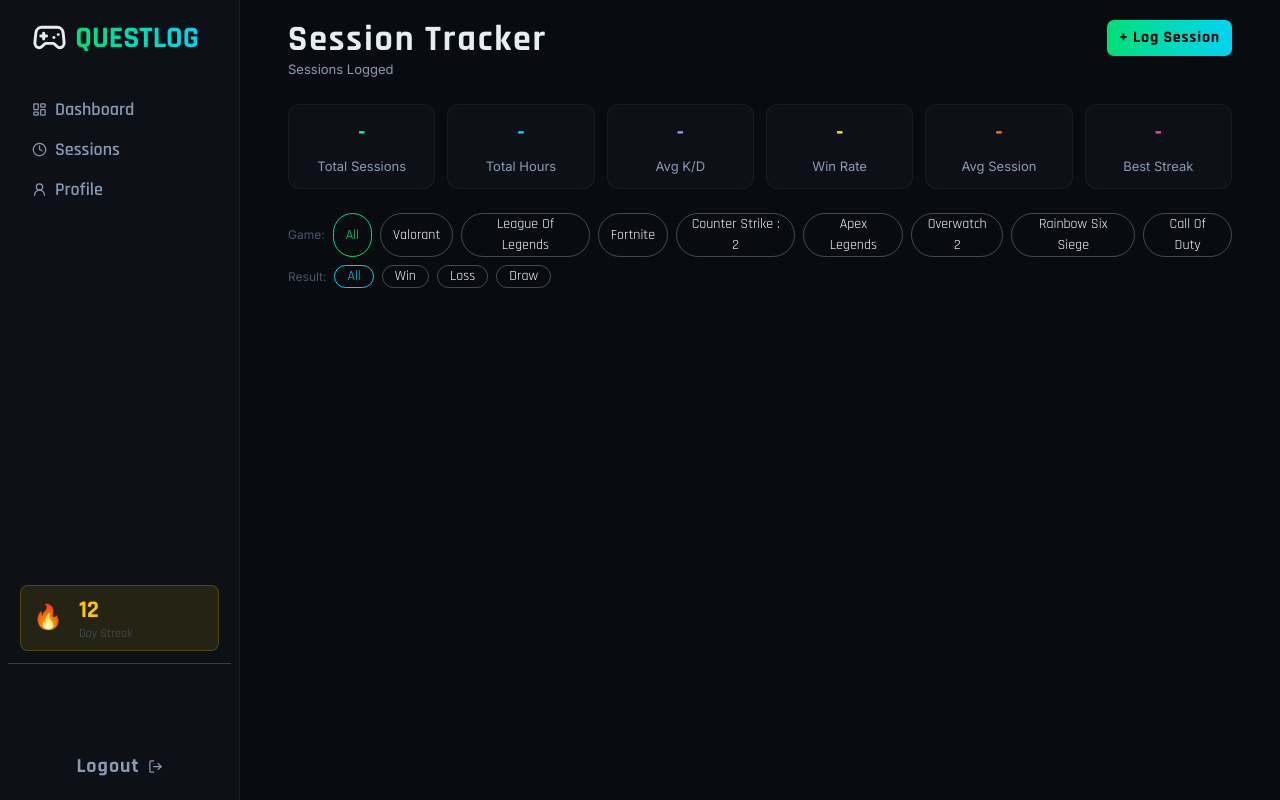
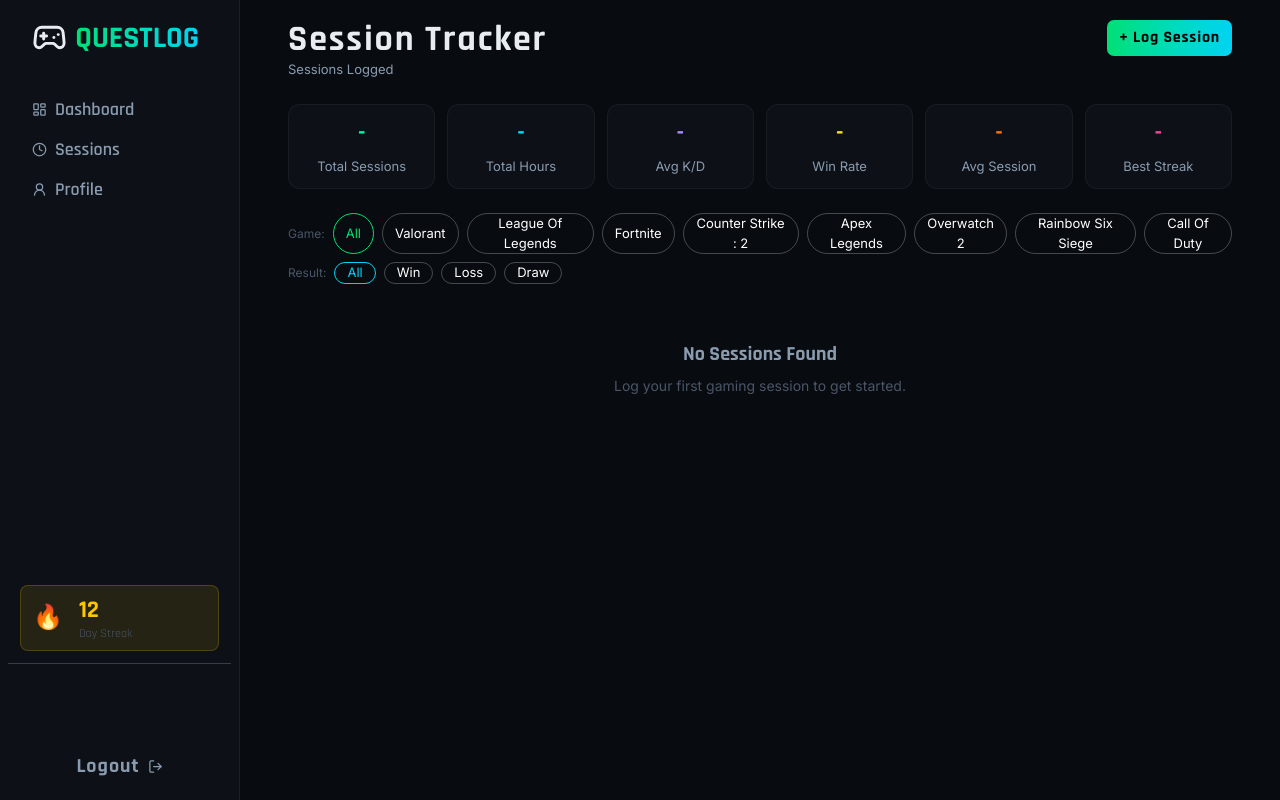
Before and after one commit to rahulg1310/progress-tracker, a React (Vite) app in the folder frontend/: page /sessions in a window 1280 px wide. Built offline with nearby package versions, Linux system fonts and the light colour scheme.

Commit message:
filter sessions

```diff
--- a/frontend/src/components/SessionContent.jsx
+++ b/frontend/src/components/SessionContent.jsx
@@ -152,6 +152,9 @@ const SessionContent = (props) => {
   const [result,setResult] = useState("All");
   const [sessionResult,setSessionResult] = useState("Win");
   const [mood,setMood] = useState("Focused");
+  const filteredSessions = sessions.filter(function(elem){
+    return ((selectedGame === 'All' || selectedGame===elem.game) && (result === 'All' || result===elem.result))
+  });
   return (
     <div className='w-full py-5 px-12 flex flex-col gap-6'>
       <div className='w-full flex justify-between'>
@@ -230,9 +233,19 @@ const SessionContent = (props) => {
       )}
       <div className='flex flex-col gap-2.5'>
         {
-          sessions.map(function(elem,idx){
+          filteredSessions.length === 0 ? (
+            <div className='p-8 text-center'>
+              <h1 className='font-bold text-xl text-[#8a9bb0]'>
+                No Sessions Found
+              </h1>
+              <p className='body text-sm text-[#4a5568] mt-2'>
+                Log your first gaming session to get started.
+              </p>
+            </div>
+          ) :
+          (filteredSessions.map(function(elem,idx){
             return <StatsCard key={idx} index={idx} game={elem.game} duration={elem.duration} kills={elem.kills} deaths={elem.deaths} assists={elem.assists} ratio={elem.ratio} rankBefore={elem.rankBefore} rankAfter={elem.rankAfter} result={elem.result} date={elem.date} mood={elem.mood} deleteSession={deleteSession} />
-          })
+          }))
         }
       </div>
     </div>
--- a/frontend/src/index.css
+++ b/frontend/src/index.css
@@ -83,7 +83,8 @@ input,select,textarea{
 
 .button_border{
   cursor: pointer;
-  font-family: inherit;
+  font-family: var(--font-body);
   background-color: none;
+  font-size: 13px;
 
 }
```
